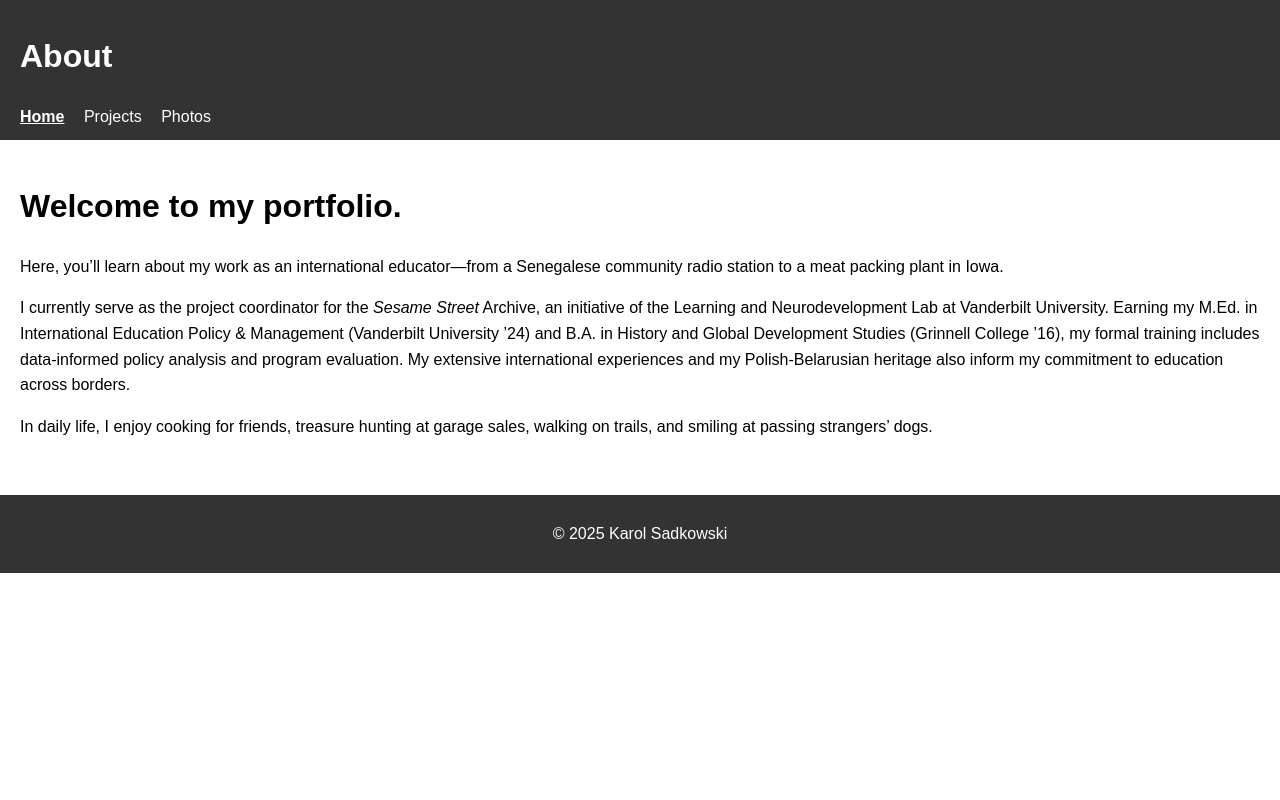
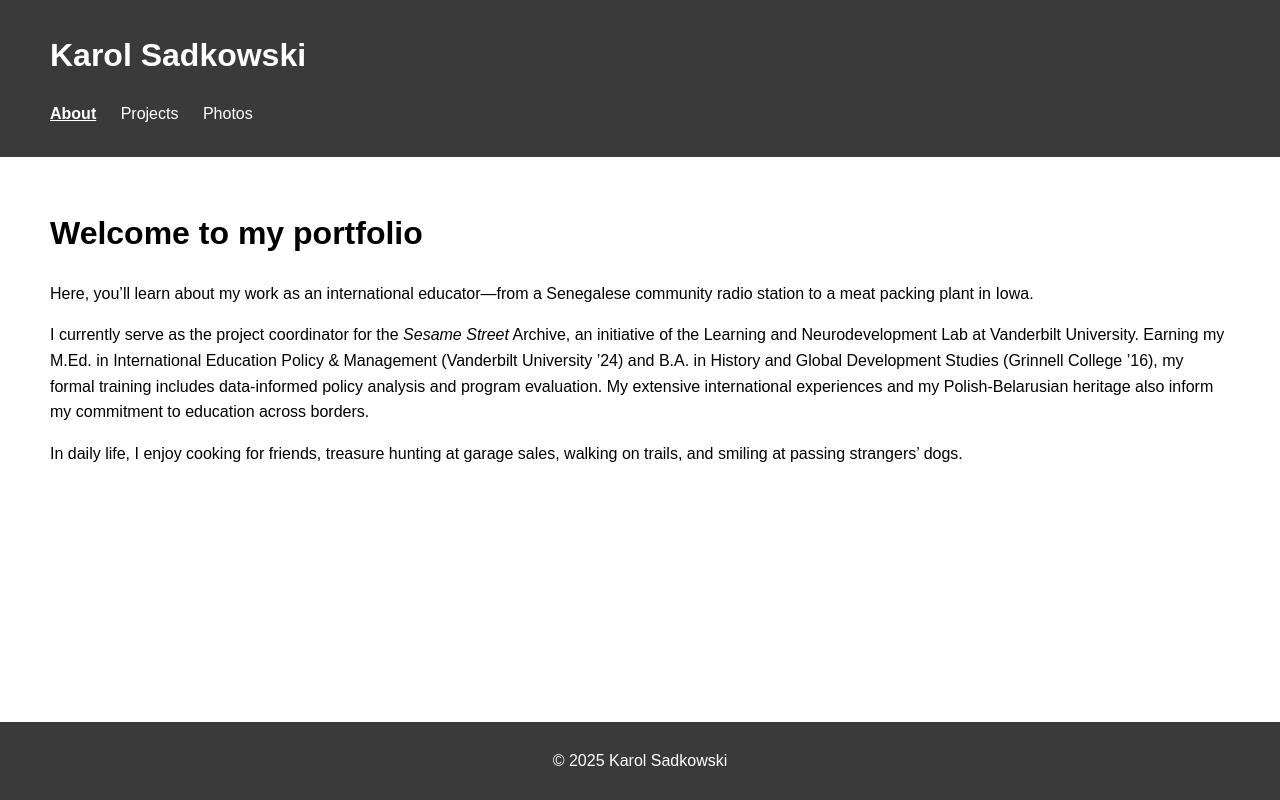
Before and after one commit to sadkowsk/sadkowsk.github.io, an Eleventy site: page src/index.md in a window 1280 px wide. Built offline with nearby package versions, Linux system fonts and the light colour scheme; Eleventy itself is replaced by a stand-in of ours; files that its build step writes are made by us from their sources; no server answers.

Commit message:
Update styles.css

```diff
--- a/src/_includes/layout.njk
+++ b/src/_includes/layout.njk
@@ -3,14 +3,14 @@
 <head>
   <meta charset="UTF-8">
   <meta name="viewport" content="width=device-width, initial-scale=1.0">
-  <title>{{ title }}</title>
+  <title>{{ title }} | Karol Sadkowski</title>
   <link rel="stylesheet" href="/css/styles.css">
 </head>
 <body>
   <header>
-    <h1>{{ title }}</h1>
+    <h1><a href="/">Karol Sadkowski</a></h1> <!-- Static title with link to the Home page -->
     <nav>
-      <a href="/" class="{% if page.url == '/' %}active{% endif %}">Home</a>
+      <a href="/" class="{% if page.url == '/' %}active{% endif %}">About</a>
       <a href="/projects.html" class="{% if page.url == '/projects.html' %}active{% endif %}">Projects</a>
       <a href="/photos.html" class="{% if page.url == '/photos.html' %}active{% endif %}">Photos</a>
     </nav>
--- a/src/css/styles.css
+++ b/src/css/styles.css
@@ -3,17 +3,34 @@ body {
     margin: 0;
     padding: 0;
     line-height: 1.6;
+    display: flex; /* Enable Flexbox */
+    flex-direction: column; /* Stack header, main, and footer vertically */
+    min-height: 100vh; /* Ensure the body takes up the full height of the viewport */
 }
 
 header {
-    background-color: #333;
+    background-color: #3a3a3a;
     color: #fff;
-    padding: 10px 20px;
+    padding: 30px 50px;
+}
+
+header h1 {
+    font-size: 2rem; /* Adjust size of the title */
+    margin: 0;
+}
+
+header h1 a {
+    text-decoration: none; /* Remove underline from title link */
+    color: #fff;
+}
+
+nav {
+    margin-top: 20px; /* Add spacing between the title and navigation */
 }
 
 nav a {
     color: #fff;
-    margin-right: 15px;
+    margin-right: 20px;
     text-decoration: none;
 }
 
@@ -27,13 +44,20 @@ nav a:hover {
 }
 
 main {
-    padding: 20px;
+    flex: 1; /* Allow the main content to expand and fill available space */
+    padding: 30px 50px 30px 50px; /* Default padding */
+}
+
+@media (max-width: 768px) { /* For smaller screens */
+    main {
+        padding: 20px 10px 20px 10px;
+    }
 }
 
 footer {
-    background-color: #333;
+    background-color: #3a3a3a;
     color: #fff;
     text-align: center;
     padding: 10px 0;
-    margin-top: 20px;
+    margin-top: 0; /* Remove unnecessary margin to keep it at the bottom */
 }
--- a/src/index.md
+++ b/src/index.md
@@ -4,7 +4,7 @@ title: About
 permalink: index.html
 ---
 
-# Welcome to my portfolio.
+# Welcome to my portfolio
 
 Here, you’ll learn about my work as an international educator—from a Senegalese community radio station to a meat packing plant in Iowa.
 
```
Also changed, not shown: 4 other files.
